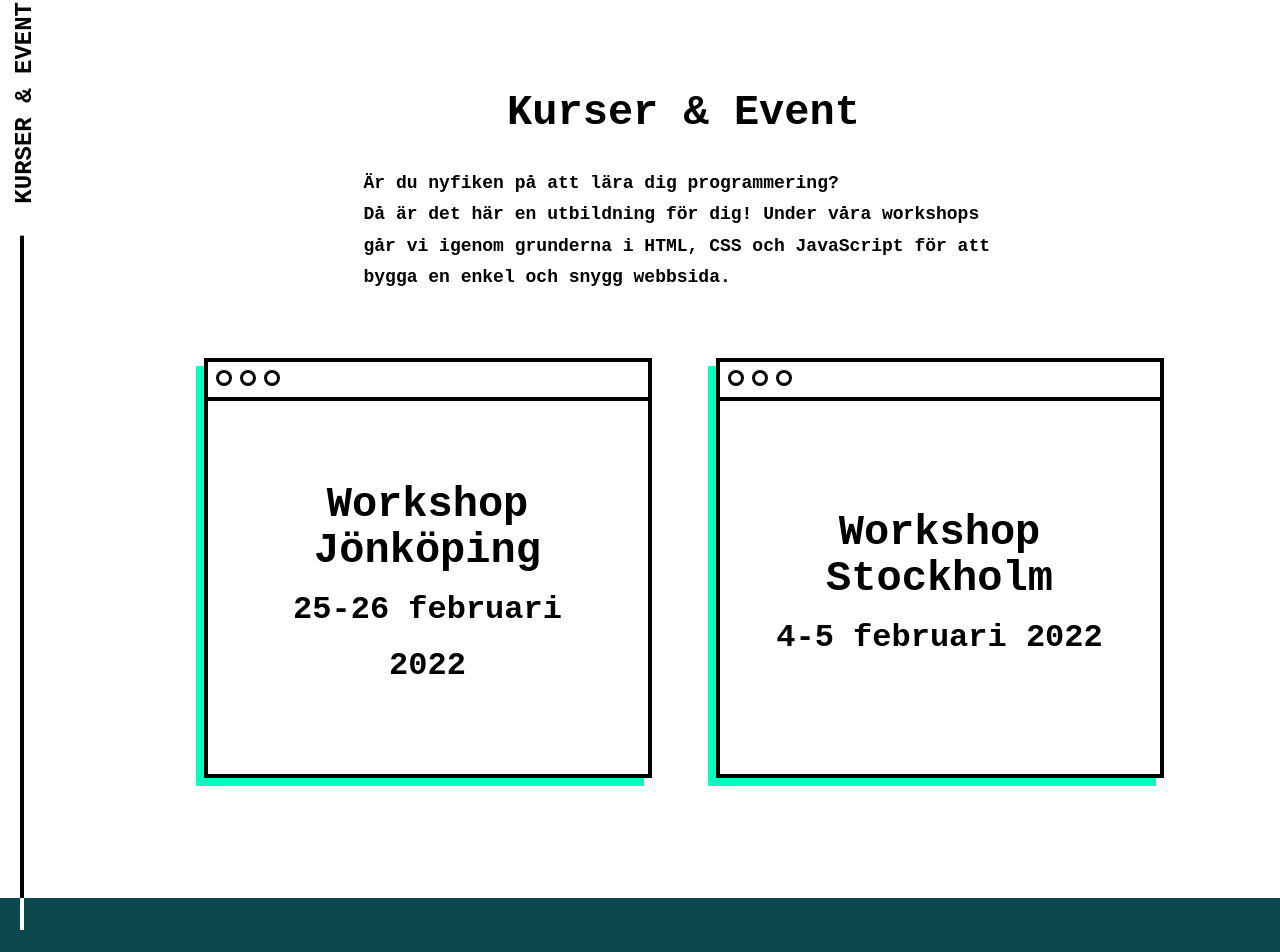
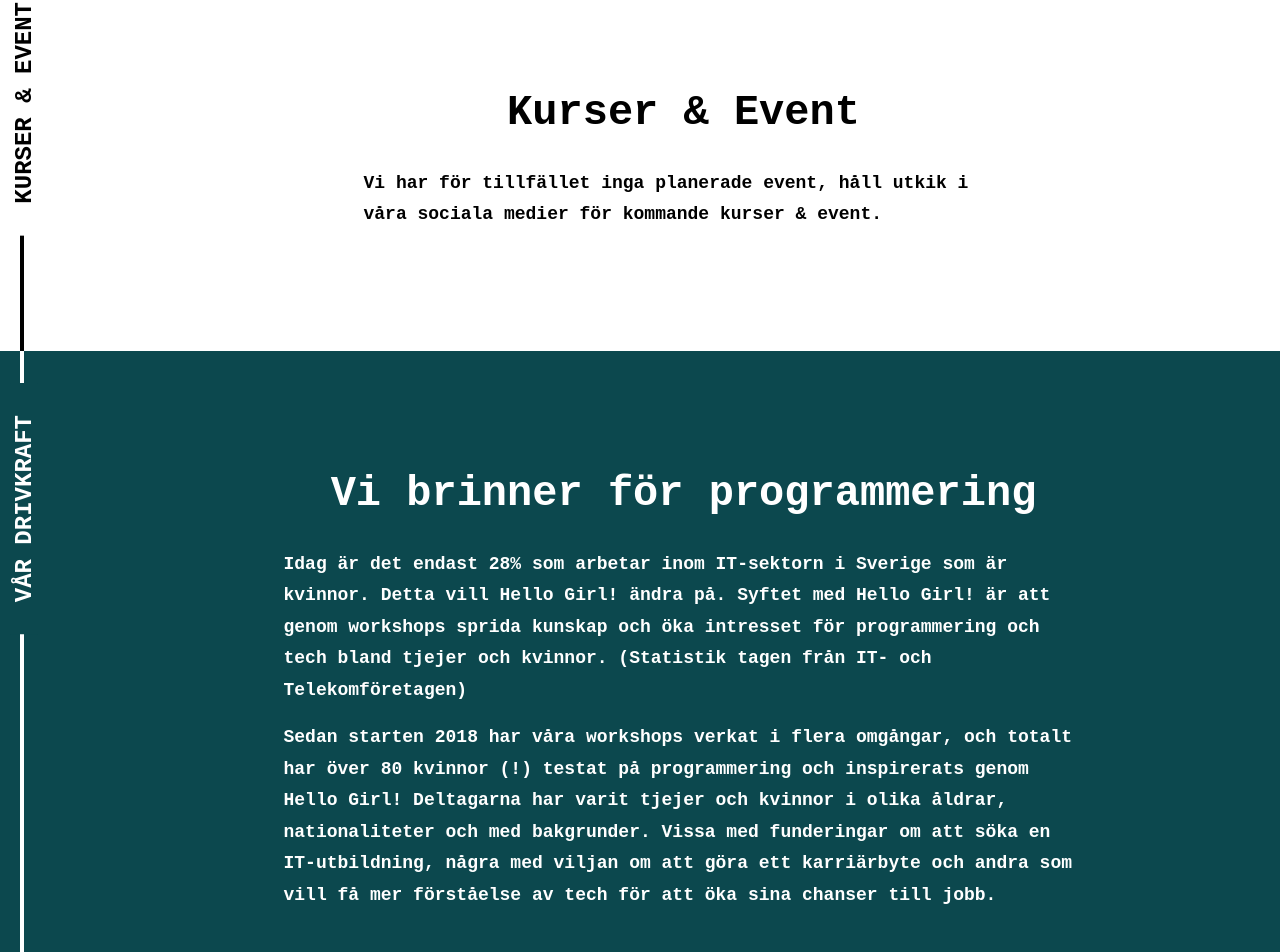
Before and after one commit to hellogirlse/hello-girl, a Next.js app: page / in a window 1280 px wide. Shown: the part 924-1876 px from the top of the page. Built offline with nearby package versions, Linux system fonts and the light colour scheme; a web font is replaced by a local one.

Commit message:
UPDATE: Remove event cards

```diff
--- a/components/eventSection/event.tsx
+++ b/components/eventSection/event.tsx
@@ -17,15 +17,16 @@
 
                     <div className={style.event__content}>
                         <h2 className="headline headline--h2">Kurser & Event</h2>
-                        <p>
+                        <p>Vi har för tillfället inga planerade event, håll utkik i våra sociala medier för kommande kurser & event.</p>
+                        {/* <p>
                             Är du nyfiken på att lära dig programmering?
                             <br/>Då är det här en utbildning för dig!
                             Under våra workshops går vi igenom grunderna i HTML, CSS och JavaScript för att bygga en enkel och snygg webbsida.
-                        </p>
+                        </p> */}
                     </div>
 
-                    <EventCard title="Workshop Jönköping" date="25-26 februari 2022" link="#"/>
-                    <EventCard title="Workshop Stockholm" date="4-5 februari 2022" link="#"/>
+                    {/* <EventCard title="Workshop Jönköping" date="25-26 februari 2022" link="#"/>
+                    <EventCard title="Workshop Stockholm" date="4-5 februari 2022" link="#"/> */}
                 </div>
 
             </div>
```
